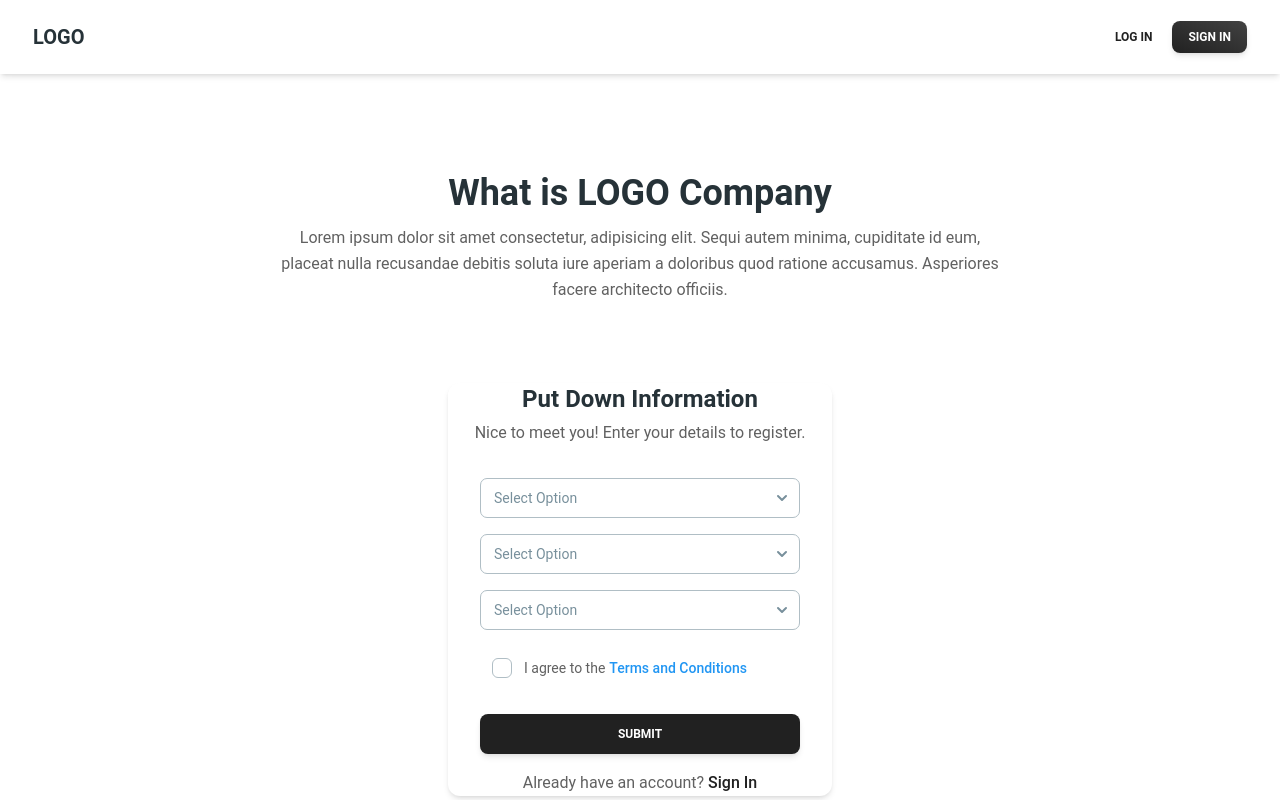
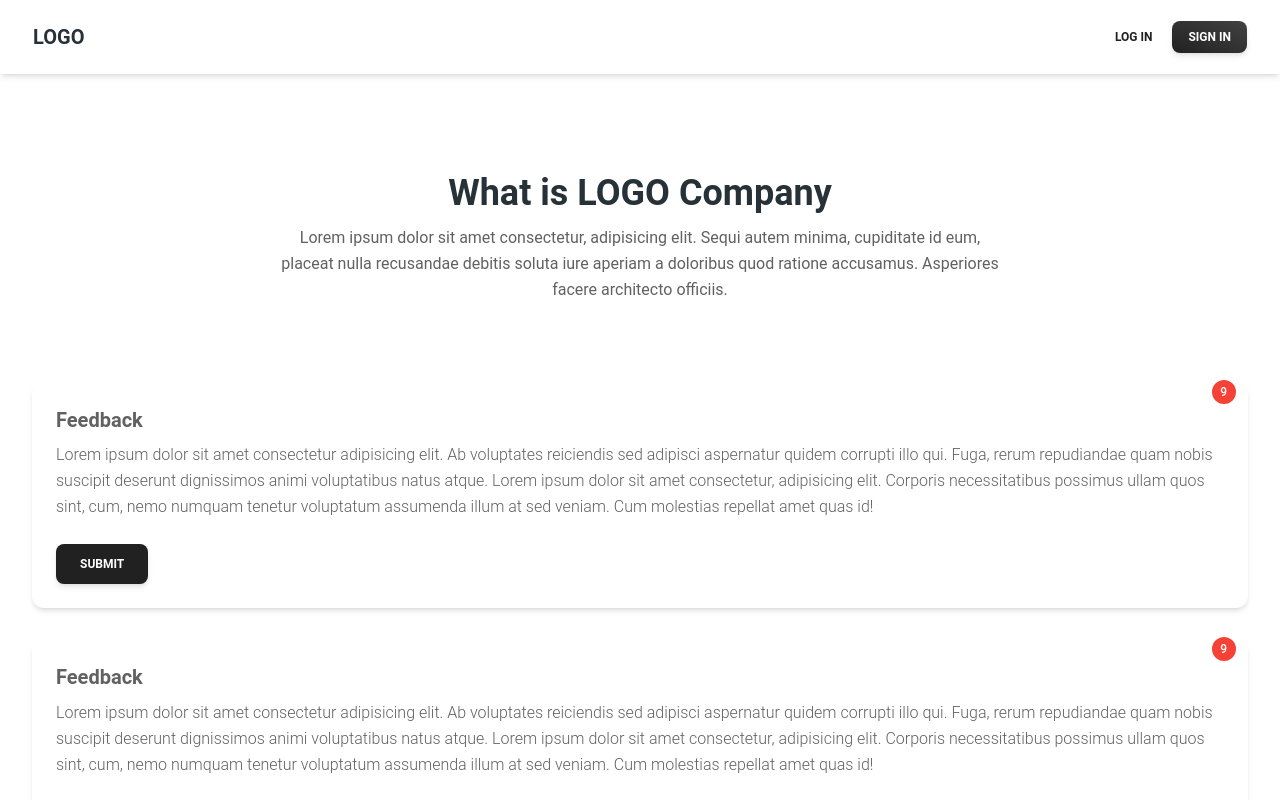
Before and after one commit to 10Dolla-alotta-money/Vanilla-react-starter, a React (Vite) app: page / in a window 1280 px wide. Shown: the top 800 px of the page. Built offline with nearby package versions, Linux system fonts and the light colour scheme.

Commit message:
feedback branch commit

```diff
--- a/src/App.jsx
+++ b/src/App.jsx
@@ -1,4 +1,4 @@
-import LoginForm from '../src/Components/LoginForm.jsx';
+import FeedbackCard from './Components/FeedbackCard.jsx';
 import Footer from './Components/Footer.jsx';
 import NavbarComponent from './Components/Navbar.jsx';
 
@@ -6,7 +6,9 @@ const App = () => {
   return (
     <div>
       <NavbarComponent />
-      <LoginForm />
+      <FeedbackCard />
+      <FeedbackCard />
+      <FeedbackCard />
       <Footer />
     </div>
   );
--- /dev/null
+++ b/src/Components/FeedbackCard.jsx
@@ -0,0 +1,44 @@
+import { useState } from 'react';
+import {
+  Card,
+  CardBody,
+  CardFooter,
+  Typography,
+  Button,
+  Badge,
+} from '@material-tailwind/react';
+
+const FeedbackCard = () => {
+  const [rating, setRating] = useState(9);
+
+  return (
+    <div className="flex flex-col md:flex-row justify-center items-center gap-4 m-8">
+      <Badge content={rating} className="m-auto p-auto" placement="top-end">
+        <Card className="w-full md:w-auto">
+          <CardBody className="gap-4">
+            <div className="flex items-center justify-between mb-2">
+              <Typography variant="h5" color="blueGray">
+                Feedback
+              </Typography>
+            </div>
+            <Typography>
+              Lorem ipsum dolor sit amet consectetur adipisicing elit. Ab
+              voluptates reiciendis sed adipisci aspernatur quidem corrupti illo
+              qui. Fuga, rerum repudiandae quam nobis suscipit deserunt
+              dignissimos animi voluptatibus natus atque. Lorem ipsum dolor sit
+              amet consectetur, adipisicing elit. Corporis necessitatibus
+              possimus ullam quos sint, cum, nemo numquam tenetur voluptatum
+              assumenda illum at sed veniam. Cum molestias repellat amet quas
+              id!
+            </Typography>
+          </CardBody>
+          <CardFooter className="pt-0">
+            <Button>Submit</Button>
+          </CardFooter>
+        </Card>
+      </Badge>
+    </div>
+  );
+};
+
+export default FeedbackCard;
--- /dev/null
+++ b/src/Components/FeedbackItem.jsx
@@ -0,0 +1,22 @@
+import React from 'react';
+
+const FeedbackItem = () => {
+  return (
+    <>
+      <h2 className="text-xl font-semibold mb-4">Feedback</h2>
+      <div className="mb-4">
+        <p className="block text-gray-700 text-sm font-bold mb-2">
+          Rating: {rating} {/* Hardcoded rating displayed */}
+        </p>
+      </div>
+      <div className="mb-4">
+        <p className="block text-gray-700 text-sm font-bold mb-2">Feedback:</p>
+        <p className="px-3 py-2 border border-gray-300 rounded-md">
+          {feedbackText} {/* Hardcoded feedback text displayed */}
+        </p>
+      </div>
+    </>
+  );
+};
+
+export default FeedbackItem;
```
